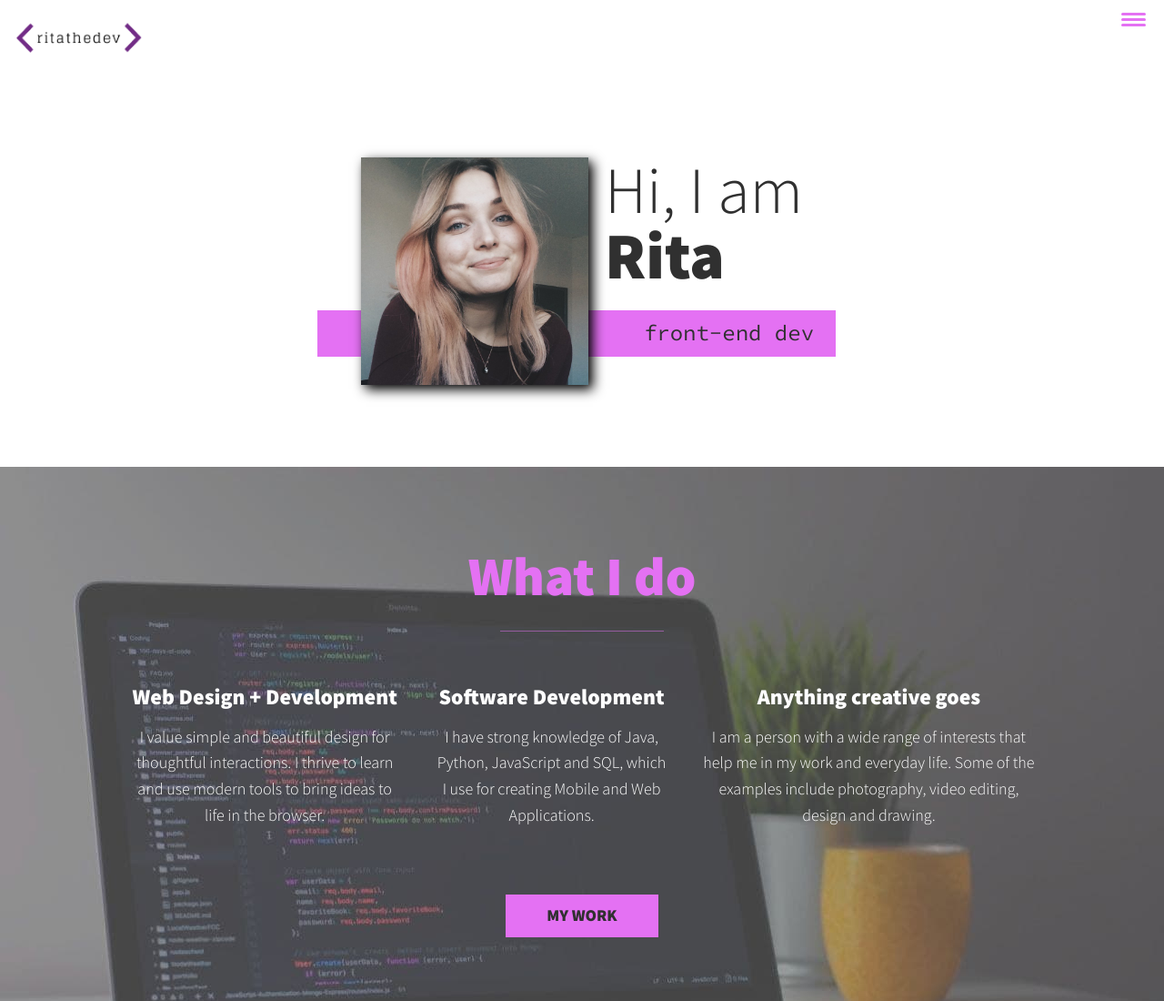
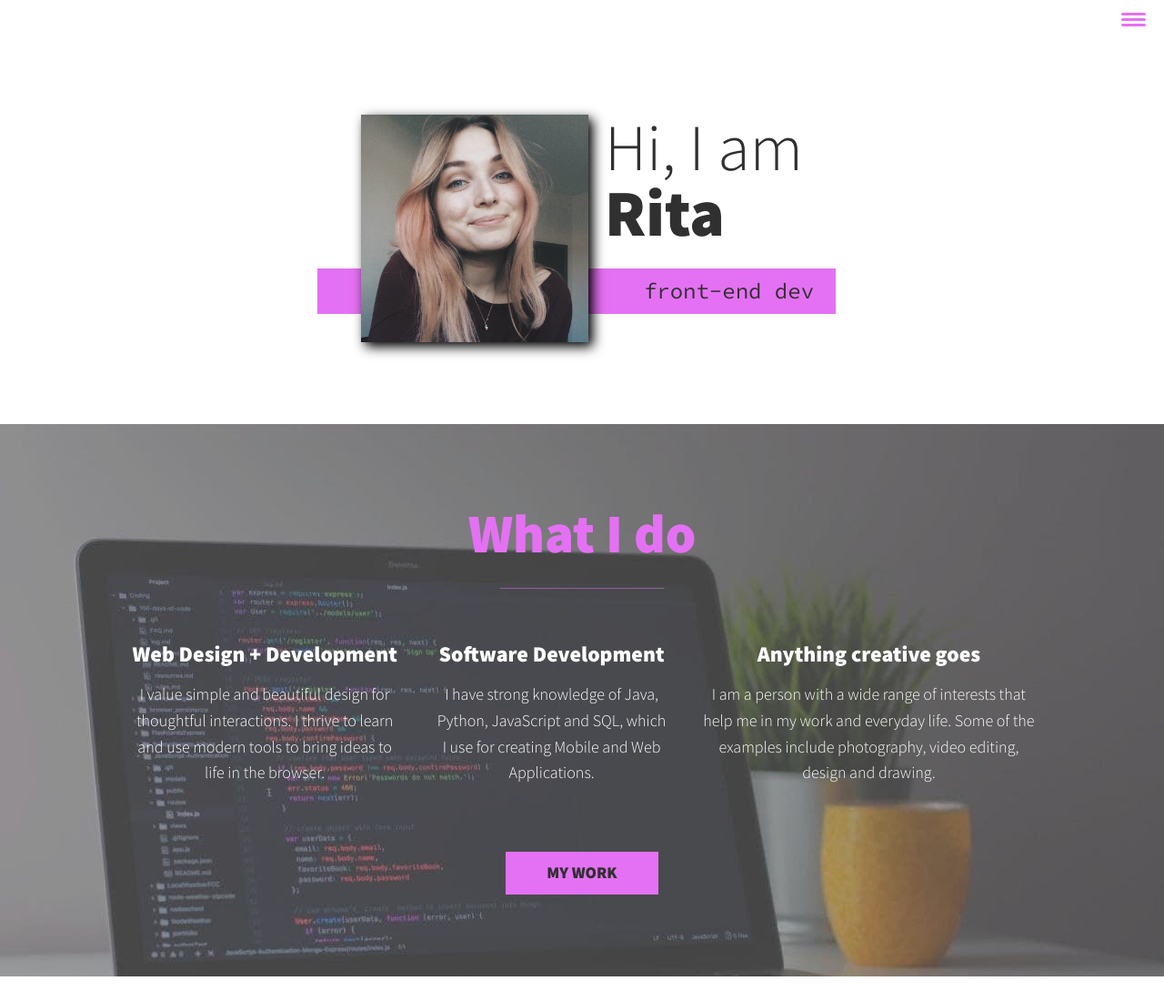
Before and after one commit to MargaritaBusyginaCa/portfolio-minimalistic, a plain HTML site: page index.html in a window 1280 px wide. Shown: the top 1100 px of the page at 91% size. Drawn offline with Linux system fonts and the light colour scheme.

Commit message:
Comment out logo

```diff
--- a/index.html
+++ b/index.html
@@ -20,7 +20,7 @@
   <body>
     <header>
       <div class="logo">
-        <img src="/img/logo.png" alt="" />
+        <!-- <img src="/img/logo.png" alt="" /> -->
       </div>
       <button class="nav-toggle" aria-label="toggle navigation">
         <span class="hamburger"></span>
```
